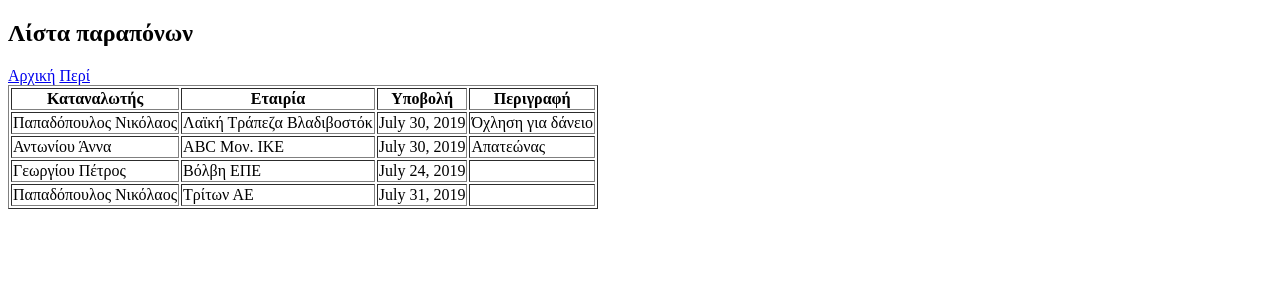
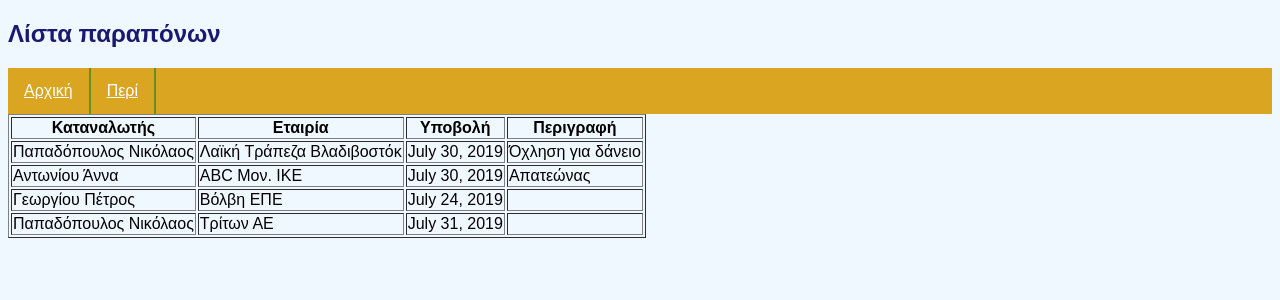
Before and after one commit to igavio/django-ve3, a Django app: page / in a window 1280 px wide. Shown: the top 300 px of the page. Run offline with Django 3.2, Linux system fonts and the light colour scheme; data comes from the database, SQL or seed files in the repository.

Commit message:
includes css

```diff
--- a/dbapp/templates/base.html
+++ b/dbapp/templates/base.html
@@ -1,10 +1,10 @@
+{% load static %}
 <!DOCTYPE html>
-{% load static %}
-
 <html>
 
 <head>
     <title>Παράπονα καταναλωτών</title>
+    <link href="{% static 'base.css' %}" rel="stylesheet">
 </head>
 
 <body>
--- /dev/null
+++ b/static/base.css
@@ -0,0 +1,30 @@
+body {background-color: aliceblue;}
+
+header h2 {color: midnightblue;}
+
+nav {
+  list-style-type: none;
+  overflow: hidden;
+  background-color: goldenrod;
+}
+
+nav a {
+  float: left;
+  border-right:2px solid olivedrab;
+  display: block;
+  color: white;
+  text-align: center;
+  padding: 14px 16px;
+}
+
+nav a:hover:not(active) {
+    background-color: hotpink;
+}
+
+nav a:hover:active {
+    background-color: springgreen;
+}
+
+body {
+    font-family:  Sans-serif;
+}
```
Also changed, not shown: static/css/base.css (deleted, +0 -7 lines).
